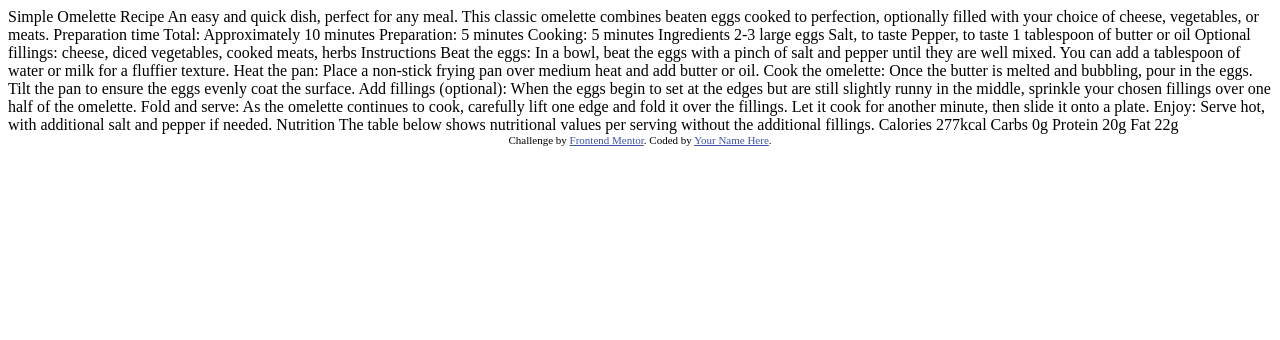
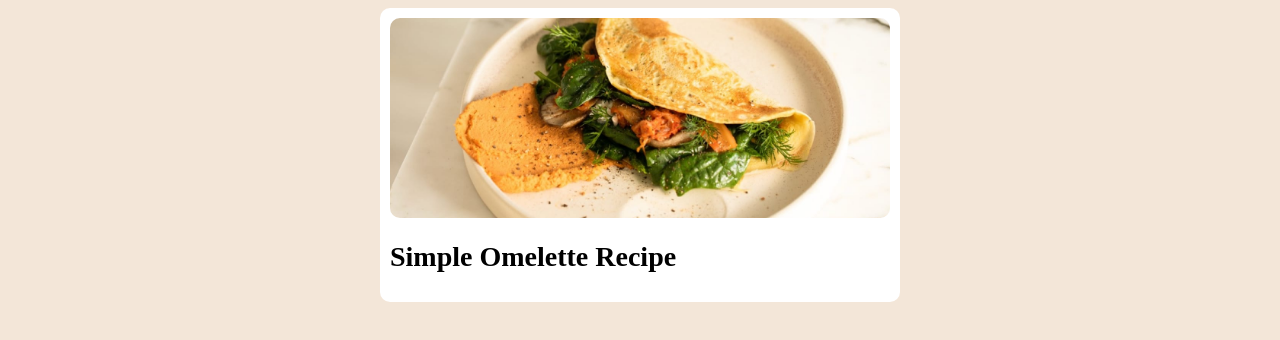
Before and after one commit to Mehdi-UX-Dev/Front-end-Mentor-Challenge, a plain HTML site: page index.html in a window 1280 px wide. Drawn offline with Linux system fonts and the light colour scheme.

Commit message:
added img and header

```diff
--- /dev/null
+++ b/index.css
@@ -0,0 +1,23 @@
+body {
+  background-color: hsl(30, 54%, 90%);
+}
+
+main {
+  background-color: hsl(0, 0%, 100%);
+  padding: 10px;
+  max-width: fit-content;
+  margin: 0 auto;
+  border-radius: 10px;
+}
+
+img {
+  width: 500px;
+  height: 200px;
+  object-fit: cover;
+  border-radius: 10px;
+}
+
+.header {
+  font-size: 1.75rem;
+  font-weight: 700px;
+}
--- a/index.html
+++ b/index.html
@@ -2,76 +2,16 @@
 <html lang="en">
 <head>
   <meta charset="UTF-8">
-  <meta name="viewport" content="width=device-width, initial-scale=1.0"> <!-- displays site properly based on user's device -->
-
-  <link rel="icon" type="image/png" sizes="32x32" href="./assets/images/favicon-32x32.png">
-
-  <title>Frontend Mentor | Recipe page</title>
-
-  <!-- Feel free to remove these styles or customise in your own stylesheet 👍 -->
-  <style>
-    .attribution { font-size: 11px; text-align: center; }
-    .attribution a { color: hsl(228, 45%, 44%); }
-  </style>
+  <meta name="viewport" content="width=device-width, initial-scale=1.0">
+  <title>Document</title>
+  <link rel="stylesheet" href="index.css">
 </head>
-<body>
-
-  Simple Omelette Recipe
-
-  An easy and quick dish, perfect for any meal. This classic omelette combines beaten eggs cooked
-  to perfection, optionally filled with your choice of cheese, vegetables, or meats.
-
-  Preparation time
-
-  Total: Approximately 10 minutes
-  Preparation: 5 minutes
-  Cooking: 5 minutes
-
-  Ingredients
-
-  2-3 large eggs
-  Salt, to taste
-  Pepper, to taste
-  1 tablespoon of butter or oil
-  Optional fillings: cheese, diced vegetables, cooked meats, herbs
-
-  Instructions
-
-  Beat the eggs: In a bowl, beat the eggs with a pinch of salt and pepper until they are well mixed.
-  You can add a tablespoon of water or milk for a fluffier texture.
-
-  Heat the pan: Place a non-stick frying pan over medium heat and add butter or oil.
-
-  Cook the omelette: Once the butter is melted and bubbling, pour in the eggs. Tilt the pan to ensure
-  the eggs evenly coat the surface.
-
-  Add fillings (optional): When the eggs begin to set at the edges but are still slightly runny in the
-  middle, sprinkle your chosen fillings over one half of the omelette.
-
-  Fold and serve: As the omelette continues to cook, carefully lift one edge and fold it over the
-  fillings. Let it cook for another minute, then slide it onto a plate.
-
-  Enjoy: Serve hot, with additional salt and pepper if needed.
-
-  Nutrition
-
-  The table below shows nutritional values per serving without the additional fillings.
-
-  Calories
-  277kcal
-
-  Carbs
-  0g
-
-  Protein
-  20g
-
-  Fat
-  22g
-
-  <div class="attribution">
-    Challenge by <a href="https://www.frontendmentor.io?ref=challenge" target="_blank">Frontend Mentor</a>.
-    Coded by <a href="#">Your Name Here</a>.
-  </div>
+<body >
+  <main>
+    <div class="image-container">
+      <img src="/assets/images/image-omelette.jpeg" alt="">
+    </div>
+    <h1 class="header">Simple Omelette Recipe</h1>
+  </main>
 </body>
 </html>
```
